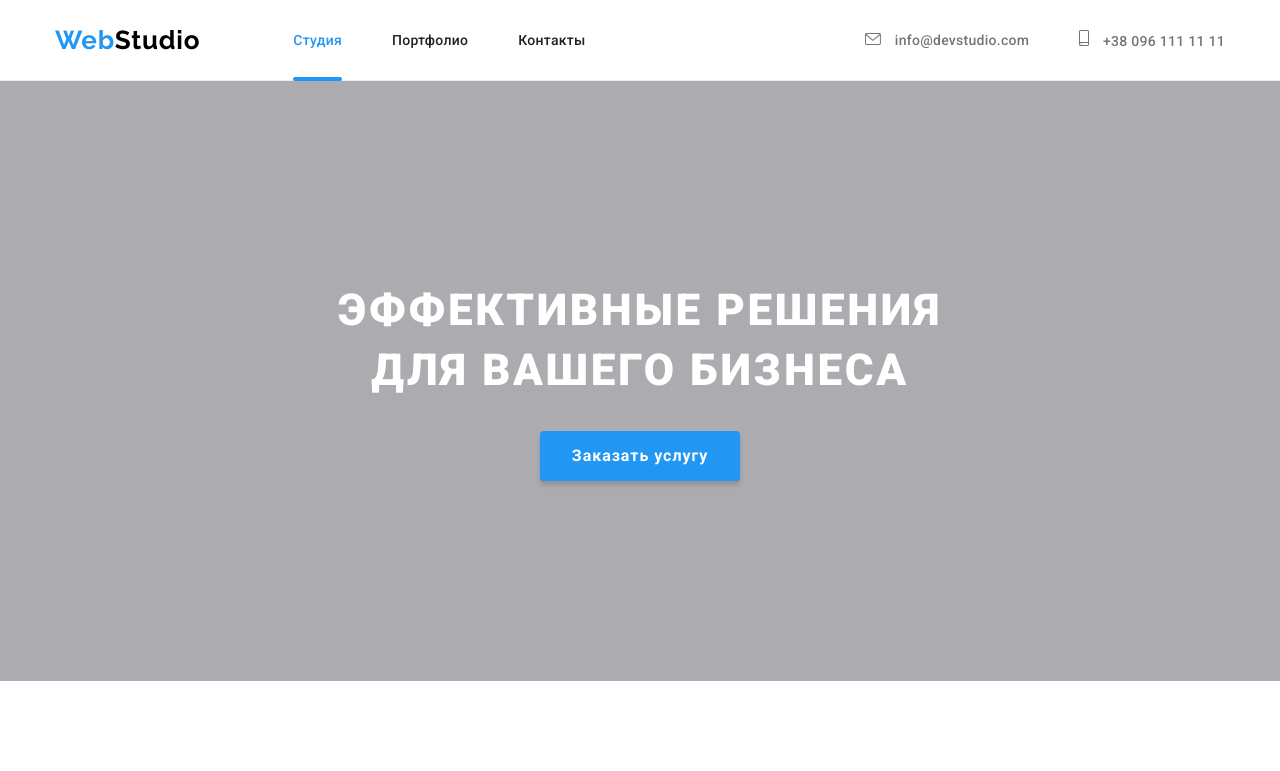
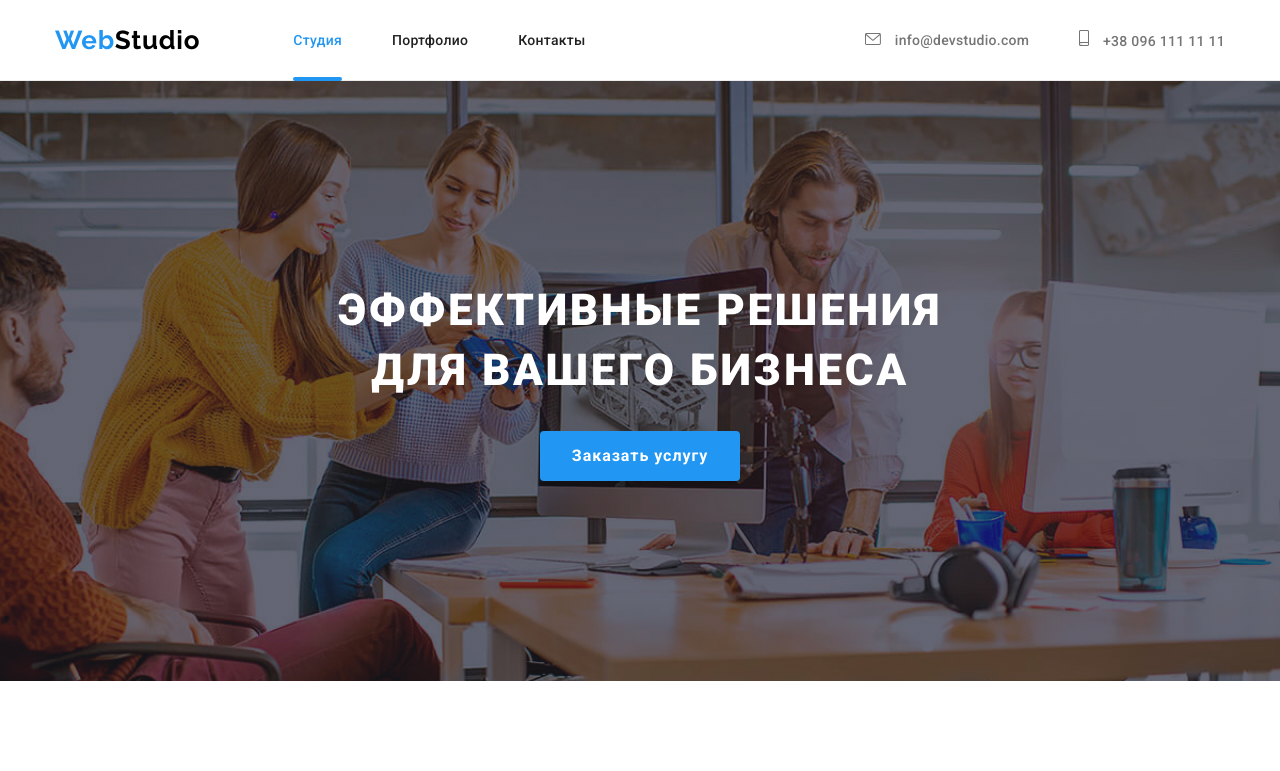
Before and after one commit to BloodyEye/goit-markup-hw-07, a plain HTML site: page index.html in a window 1280 px wide. Shown: the top 771 px of the page. Drawn offline with nearby package versions, Linux system fonts and the light colour scheme.

Commit message:
Connect bacground image

```diff
--- a/css/style.css
+++ b/css/style.css
@@ -231,7 +231,7 @@ body {
 
 .hero-background {
   background-image: linear-gradient(var(--hero-overlay), var(--hero-overlay)),
-    url(../img/backgroud.jpg);
+    url(../images/backgroud.jpg);
   padding-top: 200px;
   padding-bottom: 200px;
   background-size: cover;
```
